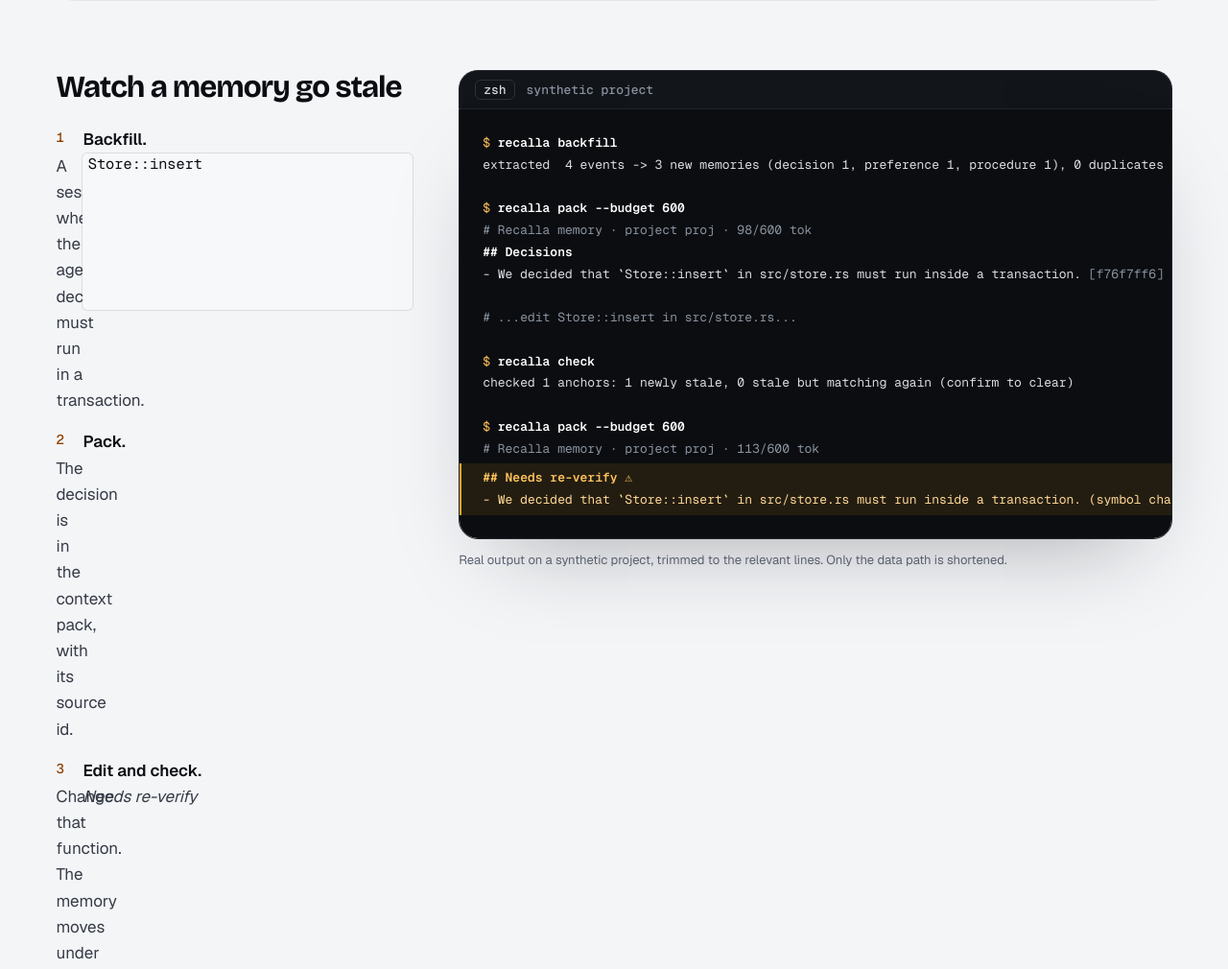
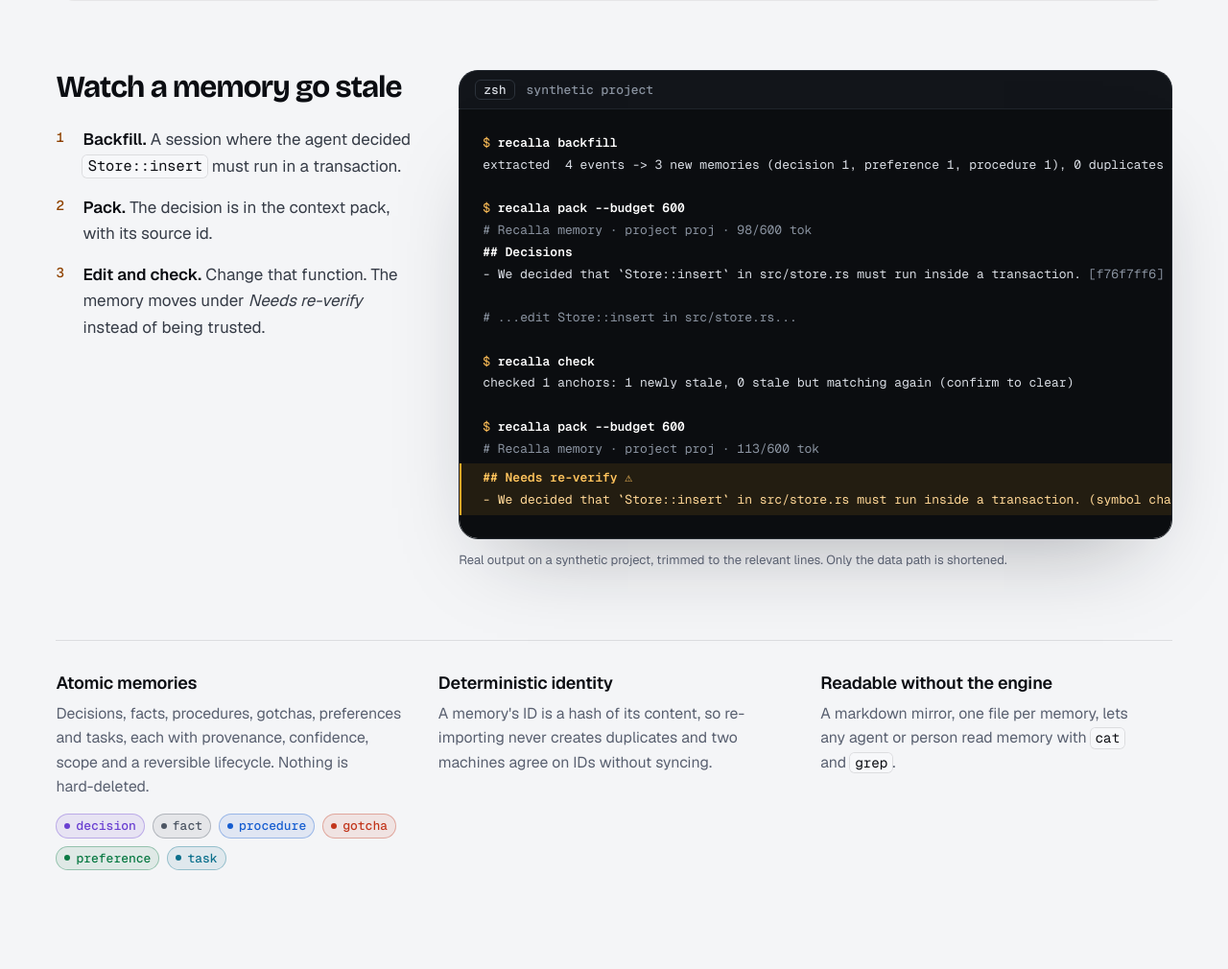
Before and after one commit to damndeepesh/recalla, a plain HTML site: page web/index.html in a window 1280 px wide. Shown: the part 5323-6333 px from the top of the page at 96% size. Drawn offline with Linux system fonts and the light colour scheme.

Commit message:
fix(web): step list laid out inline children as grid cells (#43)
* fix(web): keep inline code and emphasis in the step list on one line

* docs: changelog entry for the landing steps fix

```diff
--- a/web/assets/app.css
+++ b/web/assets/app.css
@@ -879,11 +879,14 @@ h1 {
 }
 .mini-steps li {
   counter-increment: m;
-  display: grid;
-  grid-template-columns: 1.75rem 1fr;
+  position: relative;
+  padding-left: 1.75rem;
 }
 .mini-steps li::before {
   content: counter(m);
+  position: absolute;
+  left: 0;
+  top: 0;
   font: 500 var(--fs-sm) / 1.7 var(--mono);
   color: var(--accent);
 }
```
Also changed, not shown: 1 other file.
